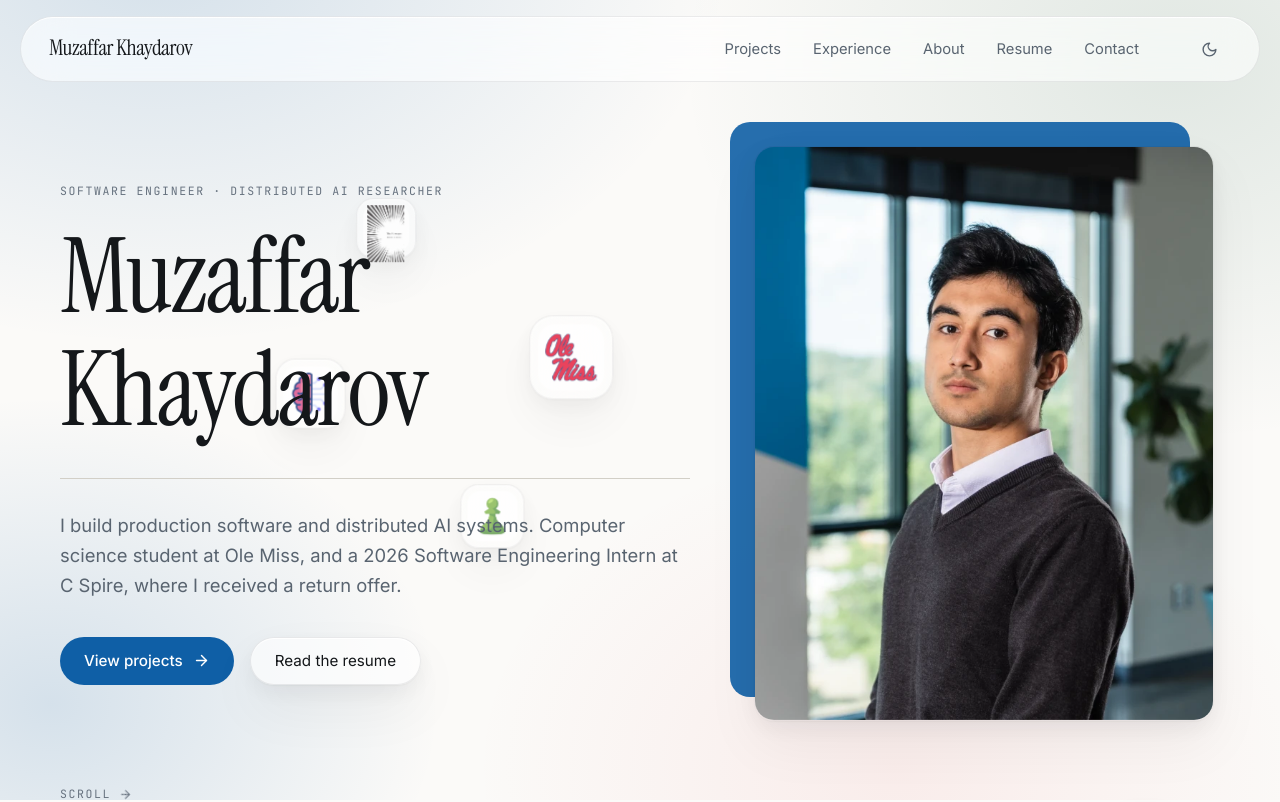
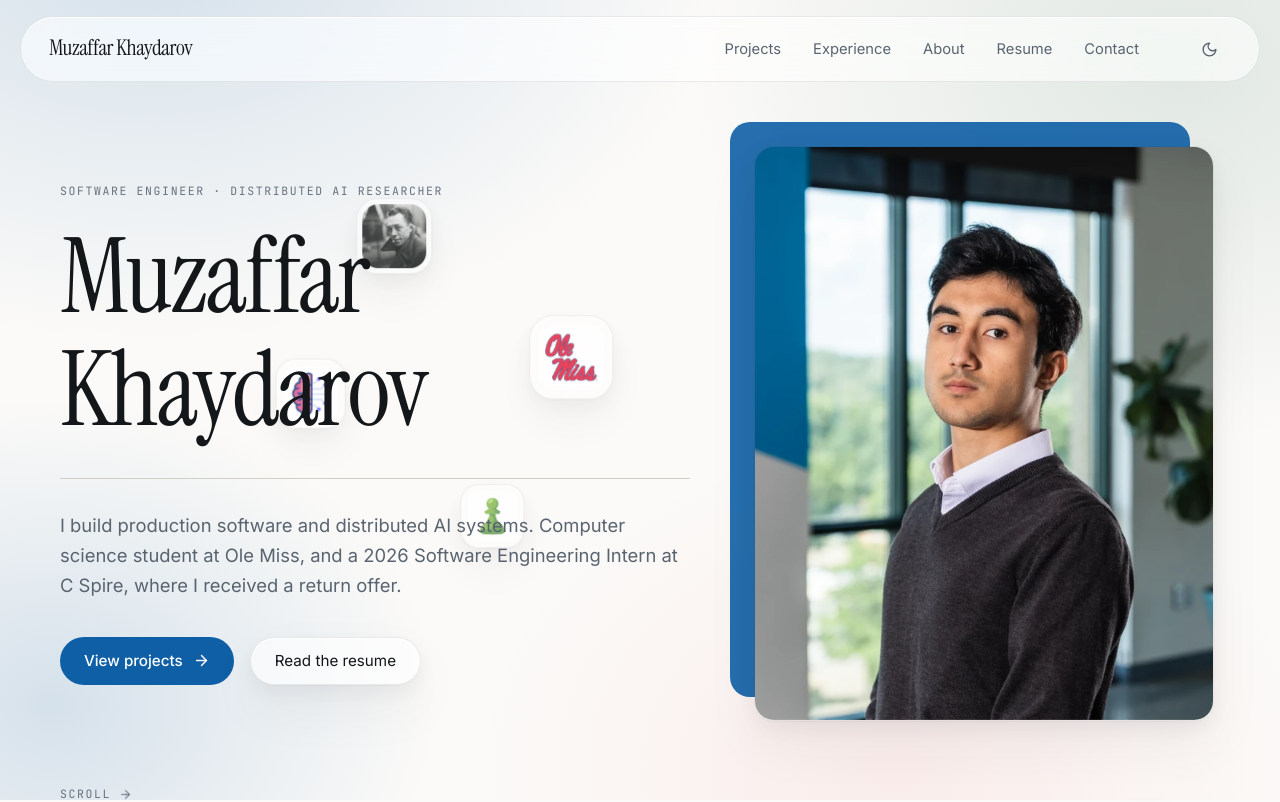
Before and after one commit to mountstorm/muzaffars, a Next.js app: page / in a window 1280 px wide. Shown: the top 802 px of the page. Built offline with nearby package versions, Linux system fonts and the light colour scheme.

Commit message:
Use the Camus portrait in place of the book cover

```diff
--- a/src/components/home/FloatingMarks.tsx
+++ b/src/components/home/FloatingMarks.tsx
@@ -8,11 +8,21 @@ import { useEffect, useRef } from 'react';
  * screensaver. Each mark is something real: where he studies, where he
  * interned, what he reads, what he plays, what he researches.
  */
-const MARKS = [
+type Mark = {
+  src: string;
+  alt: string;
+  size: number;
+  vx: number;
+  vy: number;
+  /** Photographs fill the tile; logos sit on a white chip inside it. */
+  photo?: boolean;
+};
+
+const MARKS: Mark[] = [
   { src: '/images/logos/cspire.png', alt: 'C Spire', size: 76, vx: 0.22, vy: 0.17 },
   { src: '/images/logos/olemiss.png', alt: 'University of Mississippi', size: 84, vx: -0.18, vy: 0.23 },
   { src: '/images/logos/chess.png', alt: 'Chess', size: 64, vx: 0.26, vy: -0.2 },
-  { src: '/images/logos/stranger.png', alt: 'The Stranger by Albert Camus', size: 60, vx: -0.24, vy: -0.15 },
+  { src: '/images/logos/camus.webp', alt: 'Albert Camus', size: 76, vx: -0.24, vy: -0.15, photo: true },
   { src: '/images/logos/neural.png', alt: 'Neural networks', size: 70, vx: 0.2, vy: 0.26 }
 ];
 
@@ -100,8 +110,27 @@ export default function FloatingMarks() {
             borderRadius: m.size * 0.28
           }}
         >
-          {/* These marks are white-background PNGs, so they need a white chip
-              to sit on — otherwise they disappear into light glass. */}
+          {m.photo ? (
+            // A photograph fills the tile and is cropped to it.
+            <div
+              className="relative overflow-hidden"
+              style={{
+                width: m.size * 0.84,
+                height: m.size * 0.84,
+                borderRadius: m.size * 0.21
+              }}
+            >
+              <Image
+                src={m.src}
+                alt=""
+                fill
+                sizes="96px"
+                className="object-cover"
+              />
+            </div>
+          ) : (
+            // Logos are white-background files, so they need a white chip to
+            // sit on — otherwise they disappear into light glass.
             <div
               className="grid place-items-center bg-white"
               style={{
@@ -118,6 +147,7 @@ export default function FloatingMarks() {
                 className="object-contain"
               />
             </div>
+          )}
         </div>
       ))}
     </div>
```
Also changed, not shown: public/images/logos/camus.webp (added), public/images/logos/stranger.png (deleted). Lines whose indentation alone changed are shown as unchanged.
